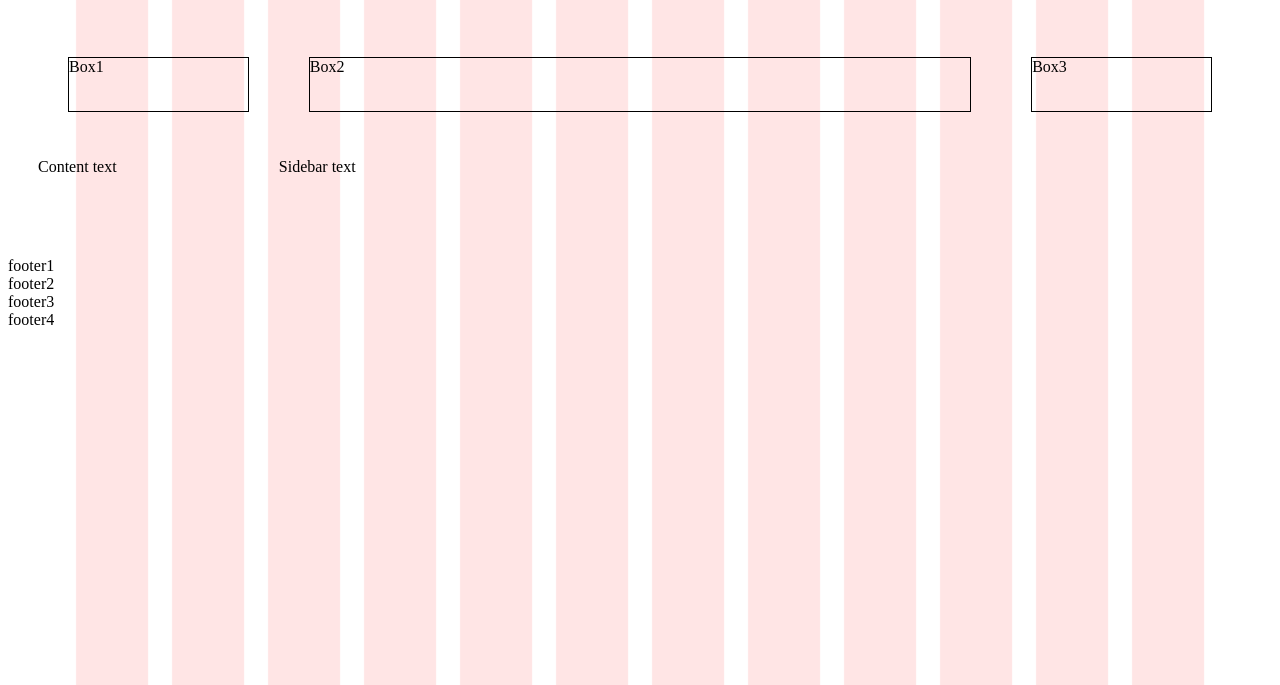
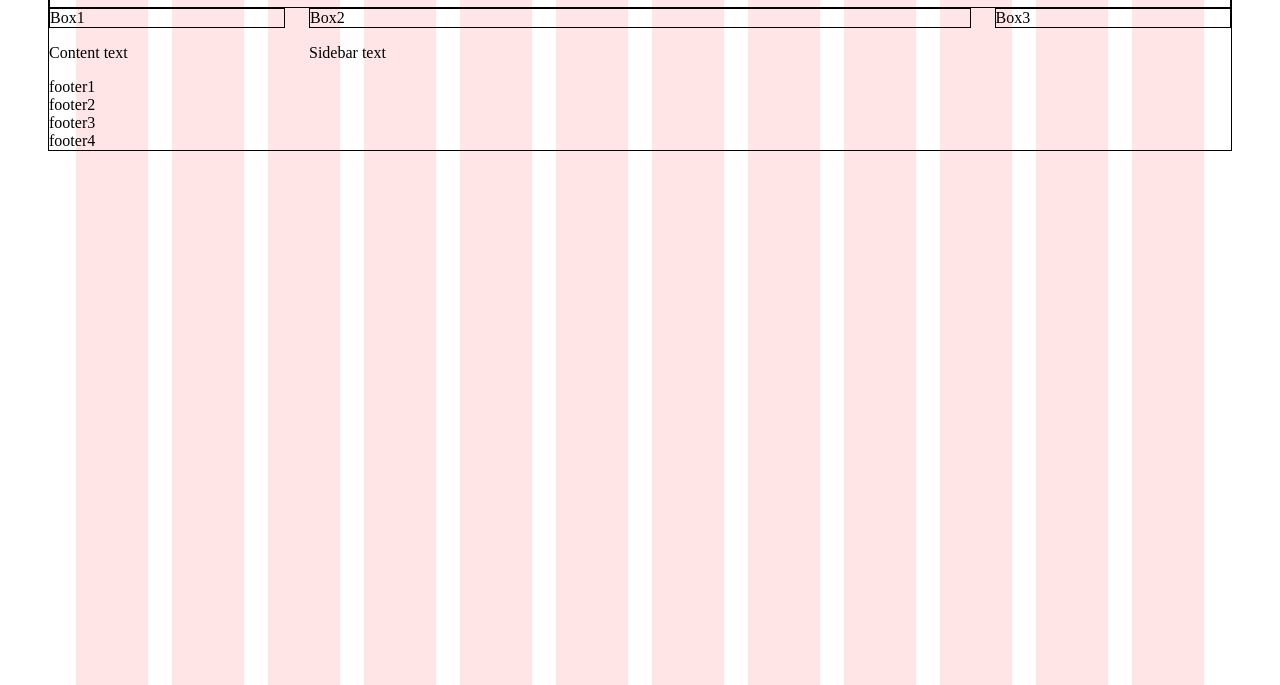
Before and after one commit to DanielPallin/cssgrids, a plain HTML site: page index.html in a window 1280 px wide. Shown: the part 115-800 px from the top of the page. Drawn offline with Linux system fonts and the light colour scheme.

Commit message:
styling2

```diff
--- a/css/style.css
+++ b/css/style.css
@@ -8,18 +8,21 @@ body {
 .header {
 	text-align: center;
 	border: #000000 1px solid;
-	margin: 30px;
 }
 
 .main {
     display: grid;
-	grid-template-columns: 20% 60% 20% ;
-	height: 200px;
-	margin: 30px;
+	grid-template-columns: 20% 56% 20% ;
+	height: 25%;
+	column-gap: 2%;
+}
 
-}
 .box {
 	border: #000000 1px solid;
-	margin: 30px
+}
 
+.wrapper {
+margin: 40px;
+display: grid;
+border: #000000 1px solid;
 }
--- a/index.html
+++ b/index.html
@@ -8,6 +8,8 @@
 </head>
 
 <body>
+
+    <div class="wrapper">
 
 	<header class="header">
 		<h1 class="header-title">Header</h1>
@@ -34,6 +36,7 @@
 		<div class="f3">footer3</div>
 		<div class="f4">footer4</div>
 	</footer>
+	</div>
 
 </body>
 
```
